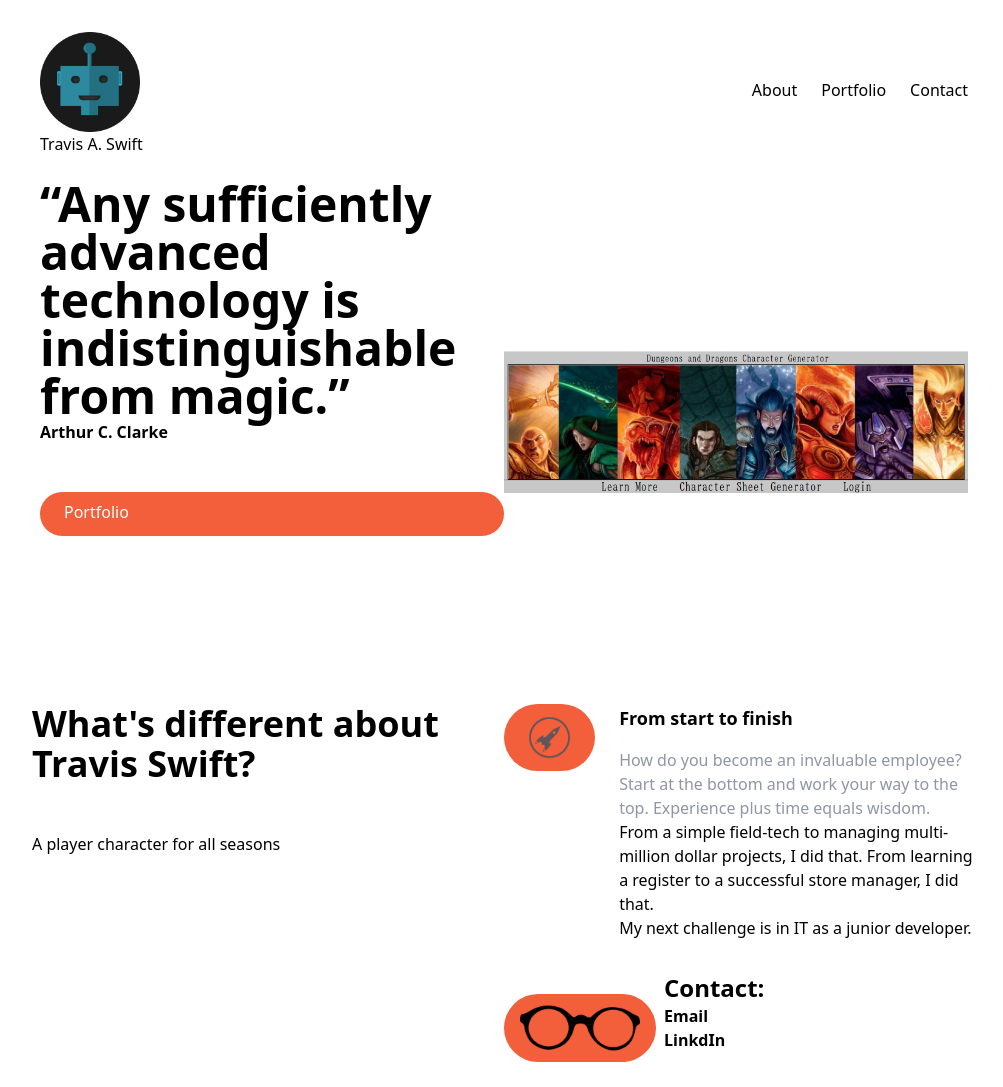
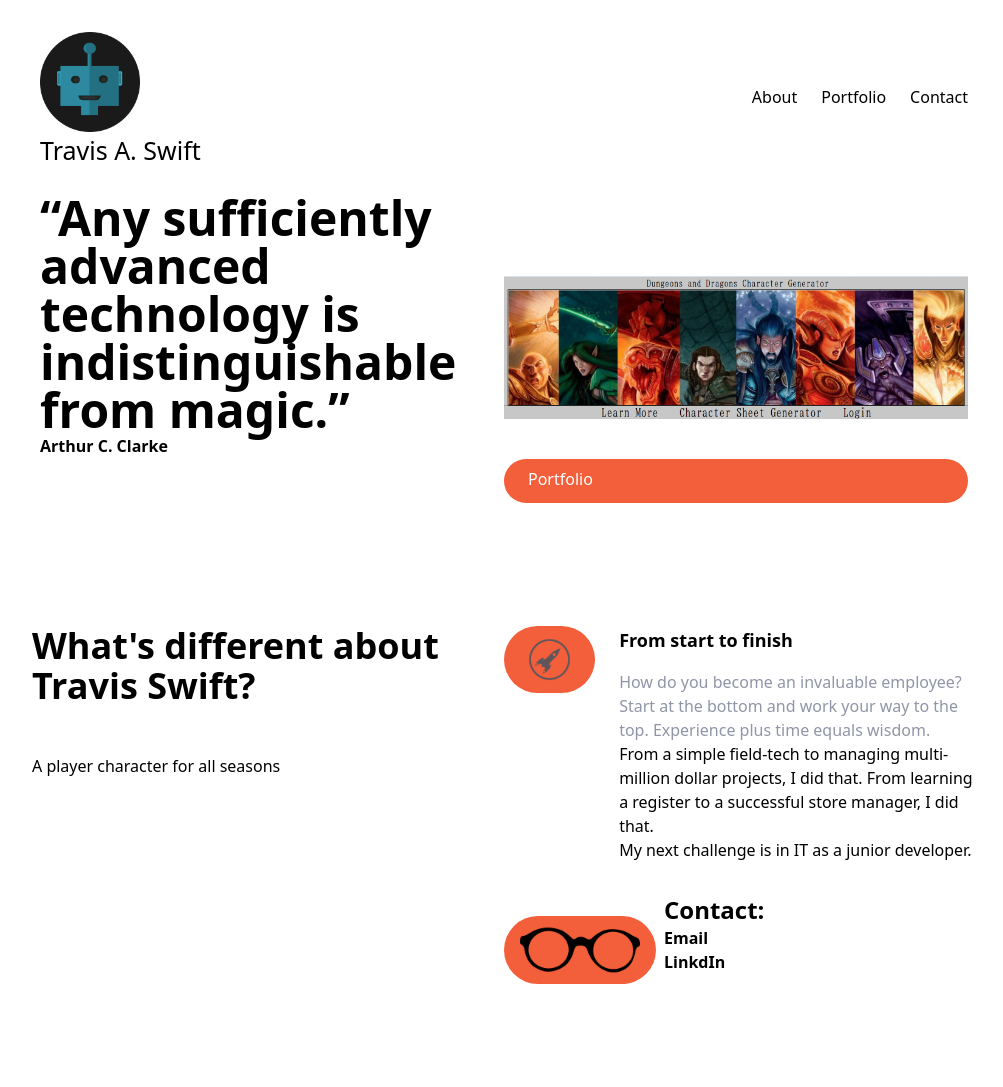
Before and after one commit to TravisSwift/tailwind, a website: page index.html in a window 1280 px wide. Shown: the top 1087 px of the page, without its empty margins (136-1139 px from the left). Drawn offline with Linux system fonts and the light colour scheme.

Commit message:
edited font sizes

```diff
--- a/index.html
+++ b/index.html
@@ -17,7 +17,7 @@
             <!--Logo-->
             <div class="pt-2">
                 <img src="./img/robot-2192617_1280.png" width="100" height="100" alt="">
-                <span class="text-xl font-medium">Travis A. Swift</span>
+                <span class="text-xl font-medium" style="font-size:25px; font-weight: 500;">Travis A. Swift</span>
             </div>
             <!--Menu Items-->
             <div class="hidden md:flex space-x-6">
@@ -40,15 +40,15 @@
         <!-- Flex Container -->
         <div class="container flex flex-col-reverse items-center px-6 mx-auto mt-2 mb-20 space-y-0 md:space-y-0">
             <!-- Left item -->
-            <div class="flex flex-col mb-32 space-y-12 md:w-1/2">
+            <div class="flex flex-row mb-32 space-y-12 md:w-1/2">
                 <h1 class="max-w-md text-5xl font-bold text-center md:text-5xl md:text-left">
                     “Any sufficiently advanced technology is indistinguishable from magic.” <div class="text-base">Arthur C. Clarke</div>
                 </h1>
 
-                <div class=" flex flex-col md:justify-end">
+                <!-- <div class=" flex flex-col md:justify-end">
                     <a href="./portfolio.html"
                         class="p-3 px-6 pt-2 text-white bg-brightRed rounded-full baseline hover:bg-brightRedLight">Portfolio</a>
-                </div>
+                </div>-->
             </div>
 
             <!-- Image -->
@@ -56,11 +56,11 @@
                 <a href="https://secure-temple-11568.herokuapp.com/" target="_blank">
                 <img src="./img/Screenshot 2022-05-23 135414.png"  alt="Character Generator" /></a>
 
-                <!-- <div class=" flex flex-col md:justify-end mt-10 break-after-auto">
+                <div class=" flex flex-col md:justify-end mt-10 break-after-auto">
                     <a href="./portfolio.html"
                         class="p-3 px-6 pt-2 text-white bg-brightRed rounded-full baseline hover:bg-brightRedLight">Portfolio</a>
                 </div>
-            </div> -->
+            </div>
 
             </div>
 
```
Also changed, not shown: portfolio.html (+2 -2 lines).
